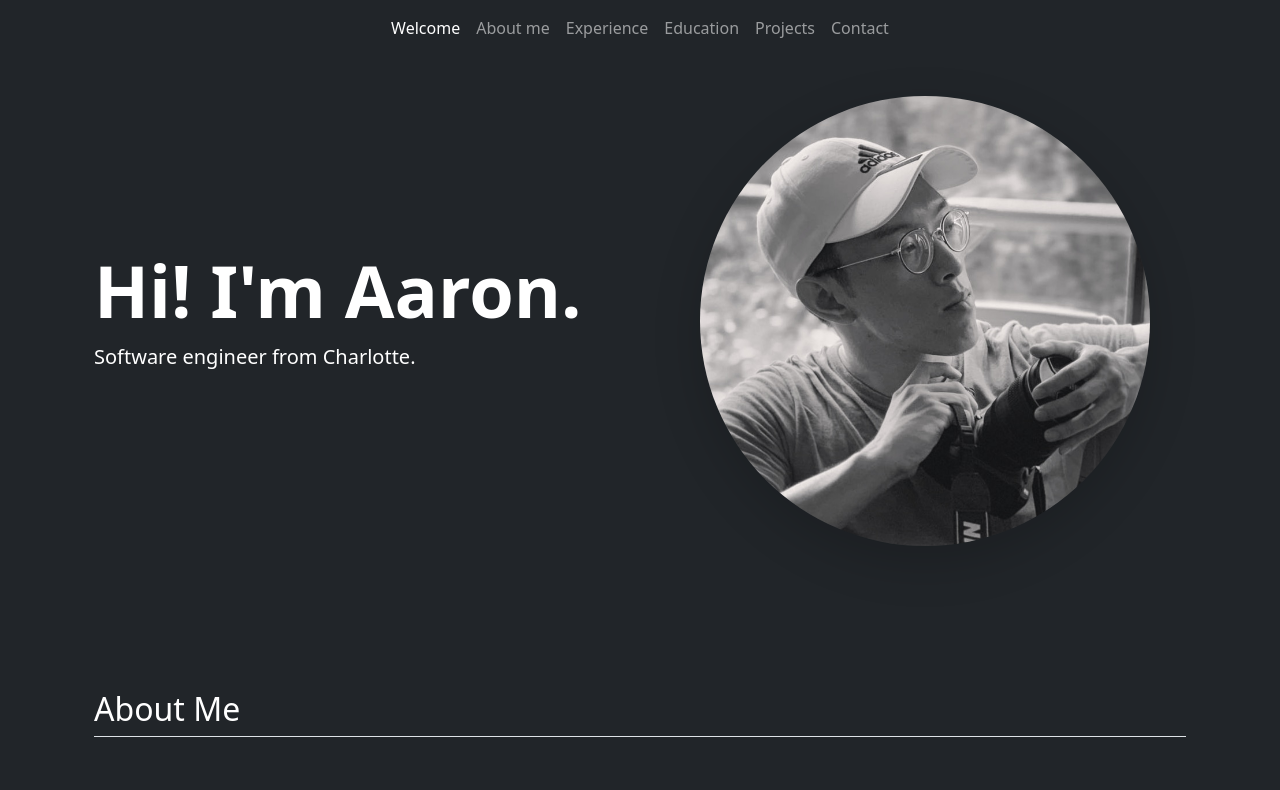
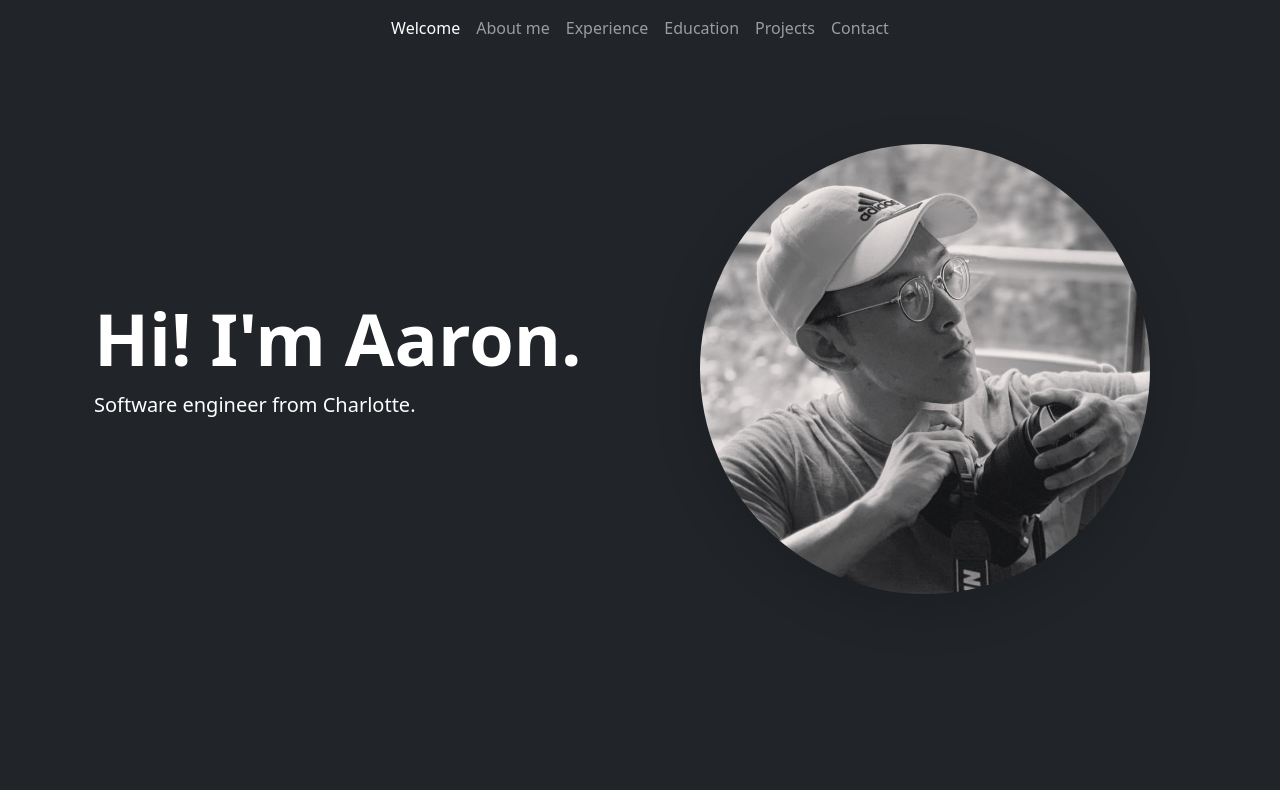
Before and after one commit to aarozhang/portfolio, a React (Create React App) app in the folder aaron-portfolio/: page / in a window 1280 px wide. Shown: the top 790 px of the page. Built offline with nearby package versions, Linux system fonts and the light colour scheme.

Commit message:
increased mt mb of title container

```diff
--- a/aaron-portfolio/src/components/Title/title.jsx
+++ b/aaron-portfolio/src/components/Title/title.jsx
@@ -2,7 +2,7 @@ import headshot from "./headshot3.jpg";
 
 function Title() {
     return (
-        <div class="container col-xxl-8 px-4 py-5">
+        <div class="container col-xxl-8 px-4 py-5 mt-5 mb-5">
             <div class="row flex-lg-row-reverse align-items-center g-5 py-5">
                 <div class="col-10 col-sm-8 col-lg-6">
                     <img
```
